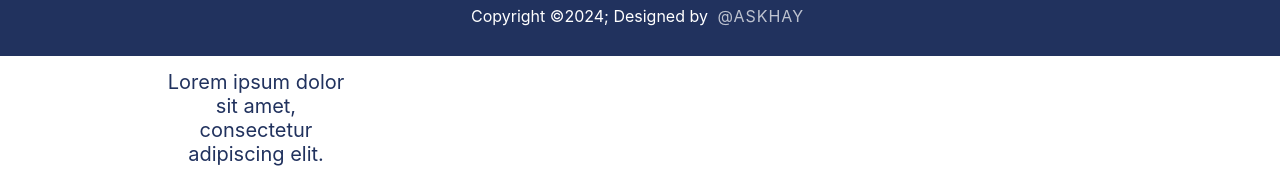
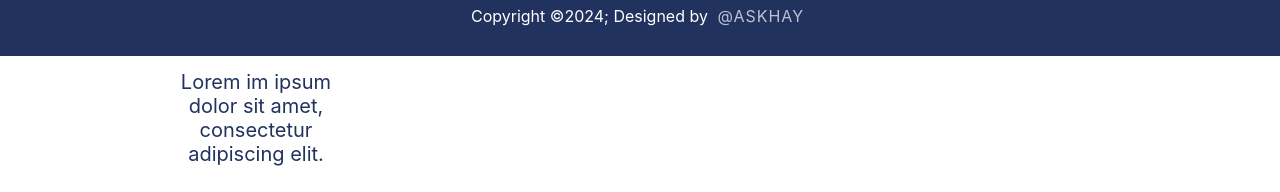
Before and after one commit to Akshaykumar3112/Akshaykumar3112.github.io, a React (Create React App) app: page /projects in a window 1280 px wide. Shown: the part 744-936 px from the top of the page. Built offline with nearby package versions, Linux system fonts and the light colour scheme.

Commit message:
new changes 23/4

```diff
--- a/src/Projects.js
+++ b/src/Projects.js
@@ -67,7 +67,7 @@ function Projects(){
                             <img src={calculator} alt="" />
                         </div>
                         <div className='card-info'>
-                            <p>Lorem ipsum dolor sit amet, consectetur adipiscing elit.</p>
+                            <p>Lorem im ipsum dolor sit amet, consectetur adipiscing elit.</p>
                         </div>
                         <div className='title'>
                             <h1>Calculator</h1>
```
